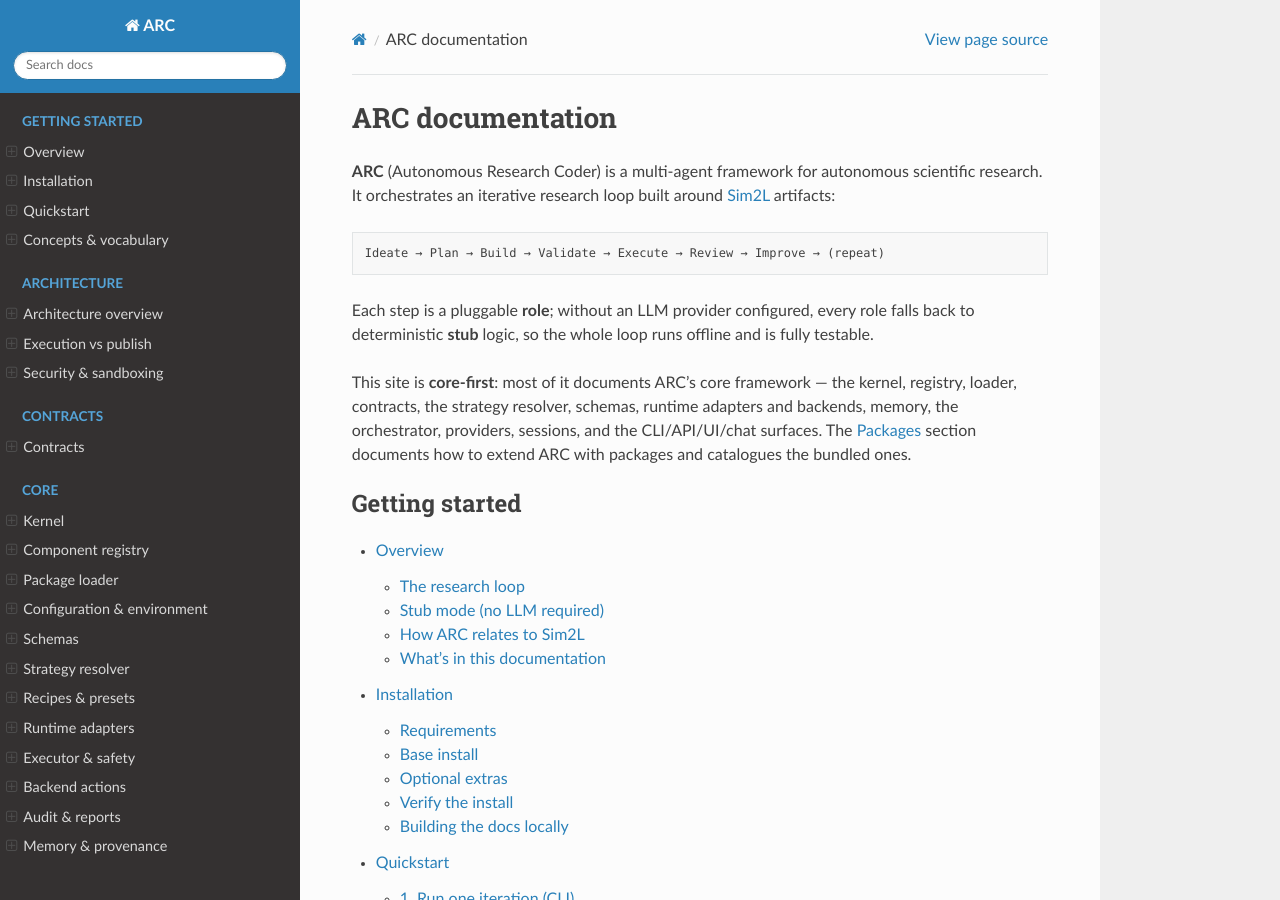
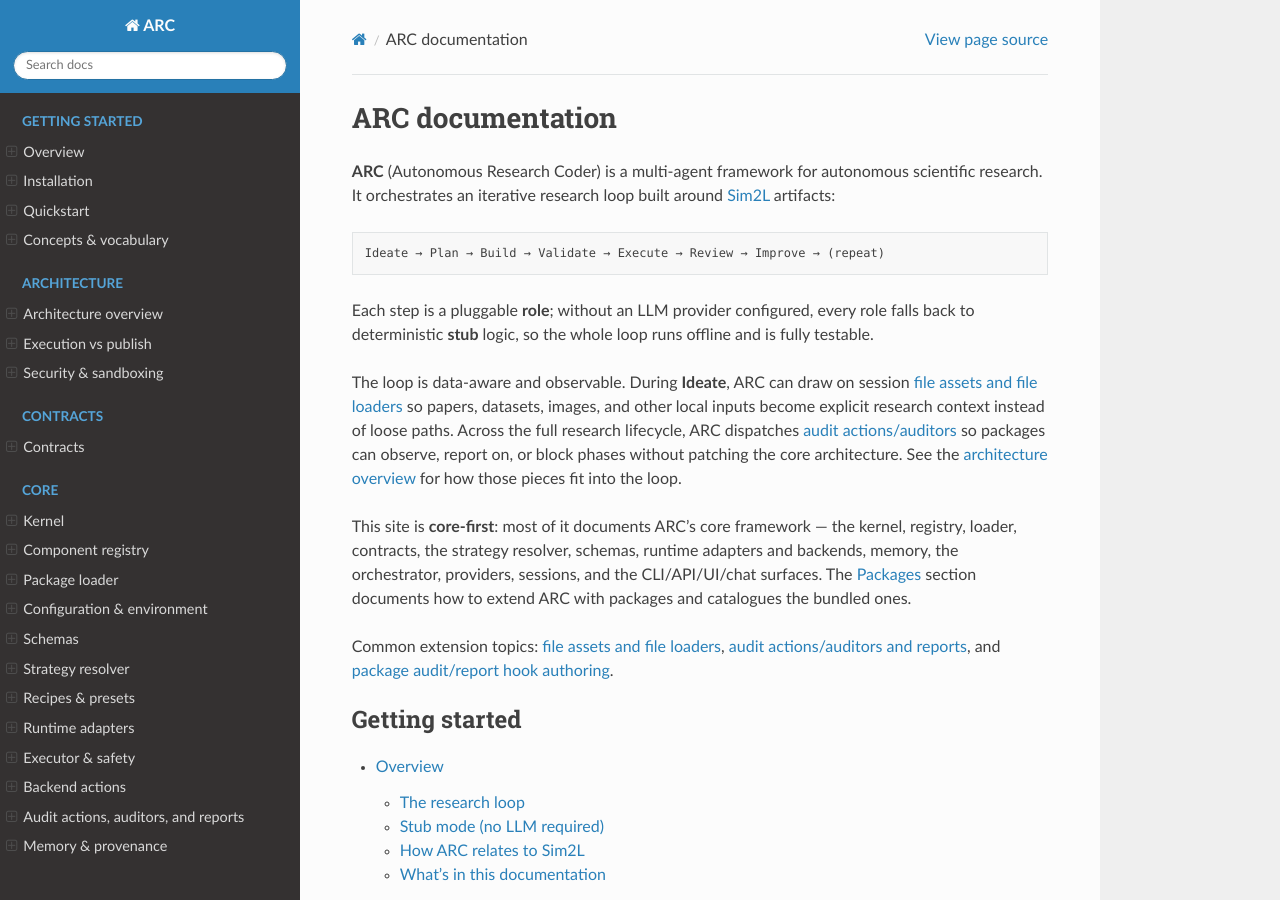
Before and after one commit to denphi/arc, a Sphinx documentation site: the page built from docs/index.md, in a window 1280 px wide and 900 px high. Built offline with Sphinx 7.4.7 and the Read the Docs theme 3.1.0, drawn with Linux system fonts in a browser that asks for light colours; some of the changed text lies outside the part shown.

Commit message:
refactoring

````diff
--- a/docs/index.md
+++ b/docs/index.md
@@ -12,11 +12,25 @@ Each step is a pluggable **role**; without an LLM provider configured, every
 role falls back to deterministic **stub** logic, so the whole loop runs
 offline and is fully testable.
 
+The loop is data-aware and observable. During **Ideate**, ARC can draw on
+session {doc}`file assets and file loaders <core/file-assets>` so papers,
+datasets, images, and other local inputs become explicit research context
+instead of loose paths. Across the full research lifecycle, ARC dispatches
+{doc}`audit actions/auditors <core/audit>` so packages can observe, report on,
+or block phases without patching the core architecture. See the
+{doc}`architecture overview <architecture/overview>` for how those pieces fit
+into the loop.
+
 This site is **core-first**: most of it documents ARC's core framework — the
 kernel, registry, loader, contracts, the strategy resolver, schemas, runtime
 adapters and backends, memory, the orchestrator, providers, sessions, and the
 CLI/API/UI/chat surfaces. The {doc}`packages/index` section documents how to
 extend ARC with packages and catalogues the bundled ones.
+
+Common extension topics:
+{doc}`file assets and file loaders <core/file-assets>`,
+{doc}`audit actions/auditors and reports <core/audit>`, and
+{doc}`package audit/report hook authoring <packages/audit-and-report>`.
 
 ```{toctree}
 :maxdepth: 2
@@ -58,11 +72,11 @@ core/recipes-presets
 core/runtime-adapters
 core/executor-and-safety
 core/backends
-core/audit
+Audit actions, auditors, and reports <core/audit>
 core/memory
 core/orchestrator
 core/workflows
-core/file-assets
+File assets and file loaders <core/file-assets>
 core/providers
 core/sessions
 ```
@@ -107,7 +121,7 @@ packages/enable-disable
 packages/authoring-strategy
 packages/local-packages
 packages/extensions
-packages/audit-and-report
+Audit/report hook authoring <packages/audit-and-report>
 packages/catalogue/index
 ```
 
````
Also changed, not shown: docs/core/audit.md (+5 -1 lines), docs/core/file-assets.md (+4 -1 lines), docs/packages/audit-and-report.md (+4 -1 lines).
